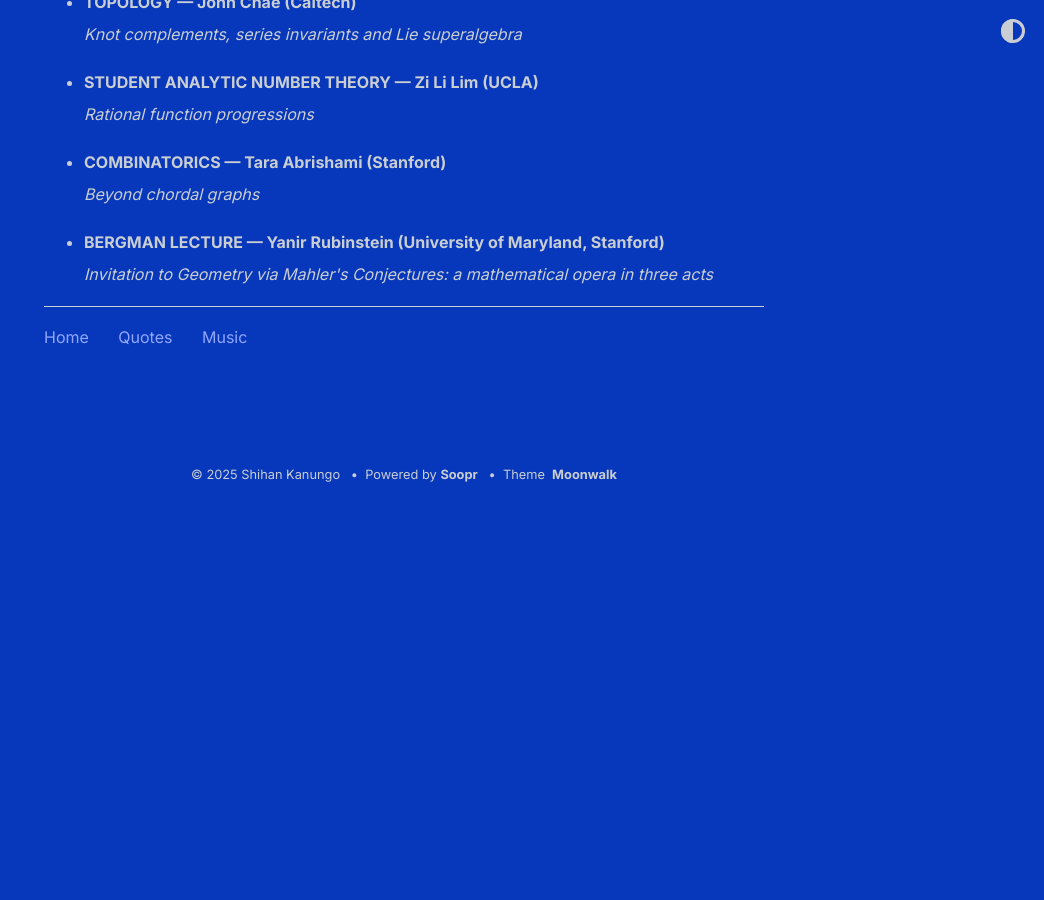
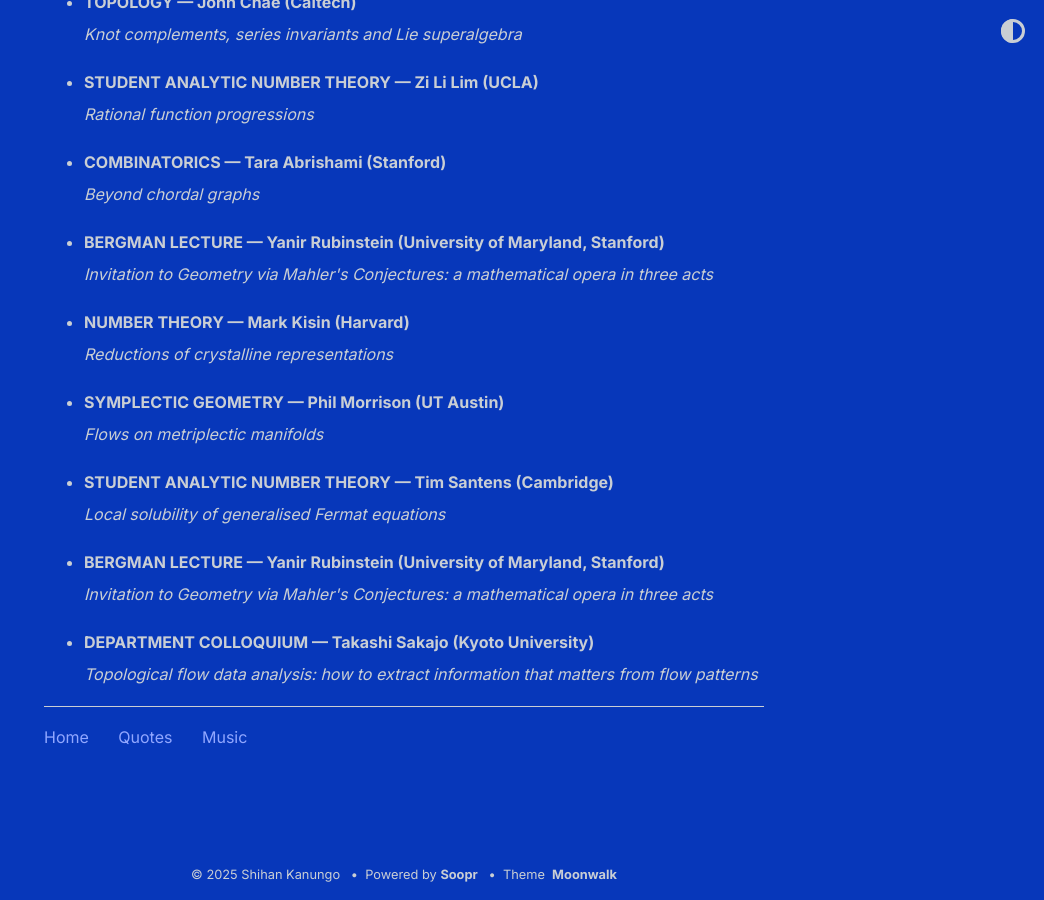
Before and after one commit to shihankanungo/shihankanungo.github.io, a Jekyll site: the page built from math-talks.md, in a window 1280 px wide and 900 px high, scrolled down 7053 px. Shown: the whole window, without its empty margins (236-1280 px from the left). Built offline with Jekyll 4.4.1, drawn with Linux system fonts in a browser that asks for light colours; before the commit the page ends 7553 px from its top, so only the background shows below that.

Commit message:
Update math-talks.md

```diff
--- a/math-talks.md
+++ b/math-talks.md
@@ -455,3 +455,43 @@ _Finding Arithmetic Progressions in Dense Sets of Integers_
   <small><img src="images/10-09.png" alt="Oct 09"></small>
 </details></li>
 </ul>
+
+<ul>
+<li><details>
+  <summary style="list-style: none;"><b>NUMBER THEORY &mdash; Mark Kisin (Harvard)</b><br>
+    <i>Reductions of crystalline representations</i></summary>
+  <small><img src="images/10-13a.png" alt="Oct 13"></small>
+</details></li>
+</ul>
+
+<ul>
+<li><details>
+  <summary style="list-style: none;"><b>SYMPLECTIC GEOMETRY &mdash; Phil Morrison (UT Austin)</b><br>
+    <i>Flows on metriplectic manifolds</i></summary>
+  <small><img src="images/10-13b.png" alt="Oct 13"></small>
+</details></li>
+</ul>
+
+<ul>
+<li><details>
+  <summary style="list-style: none;"><b>STUDENT ANALYTIC NUMBER THEORY &mdash; Tim Santens (Cambridge)</b><br>
+    <i>Local solubility of generalised Fermat equations</i></summary>
+  <small><img src="images/10-15a.png" alt="Oct 15"></small>
+</details></li>
+</ul>
+
+<ul>
+<li><details>
+  <summary style="list-style: none;"><b>BERGMAN LECTURE &mdash; Yanir Rubinstein (University of Maryland, Stanford)</b><br>
+    <i>Invitation to Geometry via Mahler's Conjectures: a mathematical opera in three acts</i></summary>
+  <small><img src="images/10-15b.png" alt="Oct 15"></small>
+</details></li>
+</ul>
+
+<ul>
+<li><details>
+  <summary style="list-style: none;"><b>DEPARTMENT COLLOQUIUM &mdash; Takashi Sakajo (Kyoto University)</b><br>
+    <i>Topological flow data analysis: how to extract information that matters from flow patterns</i></summary>
+  <small><img src="images/10-16.png" alt="Oct 16"></small>
+</details></li>
+</ul>
```
